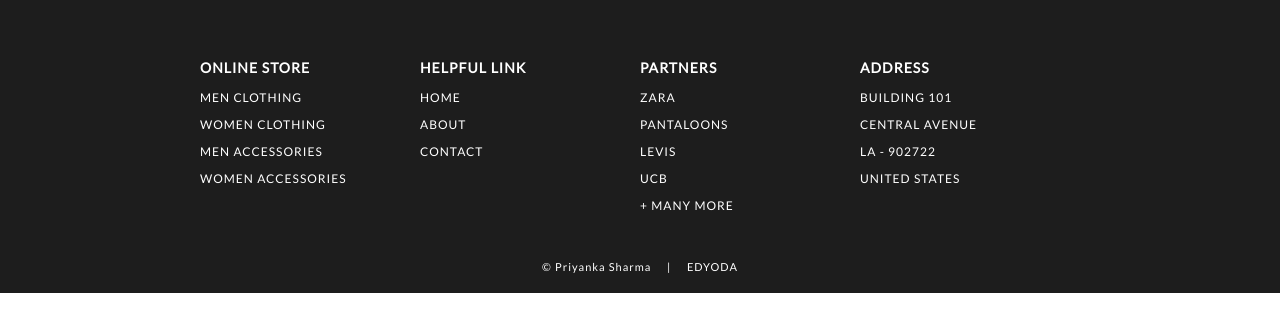
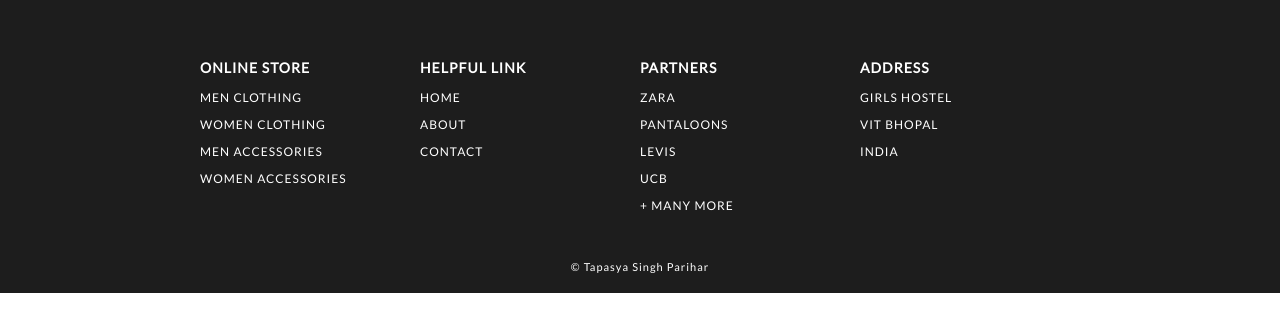
Before and after one commit to Tapasya-29/E-commerce, a plain HTML site: page footer.html in a window 1280 px wide. Drawn offline with Linux system fonts and the light colour scheme.

Commit message:
Update footer.html

```diff
--- a/footer.html
+++ b/footer.html
@@ -39,13 +39,13 @@
                 </div>
                 <div id="webFooter">
                     <h3> address </h3>
-                    <p> building 101 </p>
-                    <p> central avenue </p>
-                    <p> la - 902722 </p>
-                    <p> united states </p>
+                    <p> Girls Hostel </p>
+                    <p> VIT Bhopal </p>
+
+                    <p> India </p>
                 </div>
             </div>
-            <div id="credit"><a href="https://linkedin.com/in/priyanka-sharma-b79401142"> © Priyanka Sharma </a> &nbsp&nbsp&nbsp | &nbsp&nbsp&nbsp <a href="https://www.edyoda.com/" target="_blank"> EDYODA </a></div>
+            <div id="credit"> © Tapasya Singh Parihar </a> </div>
         </section>
 
     </footer>
```
